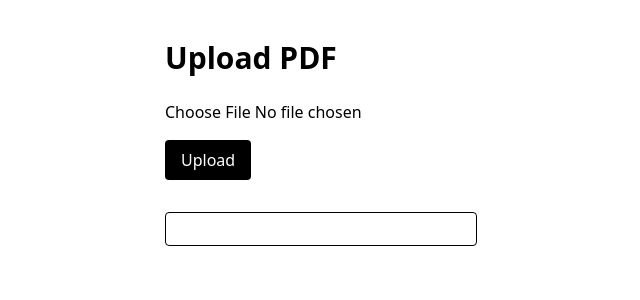
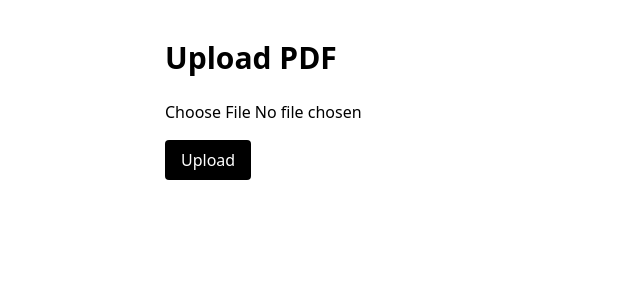
Before and after one commit to Ermias1995/DocMind-AI, a Next.js app in the folder frontend/: page / in a window 1280 px wide. Shown: the top 300 px of the page, without its empty margins (319-959 px from the left). Built offline with nearby package versions, Linux system fonts and the light colour scheme.

Commit message:
Finish Test chunking

```diff
--- a/frontend/app/page.tsx
+++ b/frontend/app/page.tsx
@@ -6,6 +6,7 @@ export default function Home() {
   const [file, setFile] = useState<File | null>(null);
   const [message, setMessage] = useState("");
   const [text, setText] = useState("");
+  const [chunks, setChunks] = useState<string[]>([]);
 
   const uploadFile = async () => {
     if (!file) return;
@@ -22,6 +23,7 @@ export default function Home() {
 
     setMessage(data.message);
     setText(data.text_preview || "");
+    setChunks(data.sample_chunks || []);
   };
 
   return (
@@ -44,8 +46,13 @@ export default function Home() {
 
       <p className="mt-4 font-medium">{message}</p>
 
-      <div className="mt-8 border p-4 rounded whitespace-pre-wrap">
-        {text}
+      <div className="mt-8 space-y-4">
+        {chunks.map((chunk, index) => (
+          <div key={index} className="border p-4 rounded">
+            <h3 className="font-bold mb-2">Chunk {index + 1}</h3>
+            <p className="whitespace-pre-wrap">{chunk}</p>
+          </div>
+        ))}
       </div>
     </main>
   );
```
Also changed, not shown: 1 other file (tests, documents, lock files or other folders).
